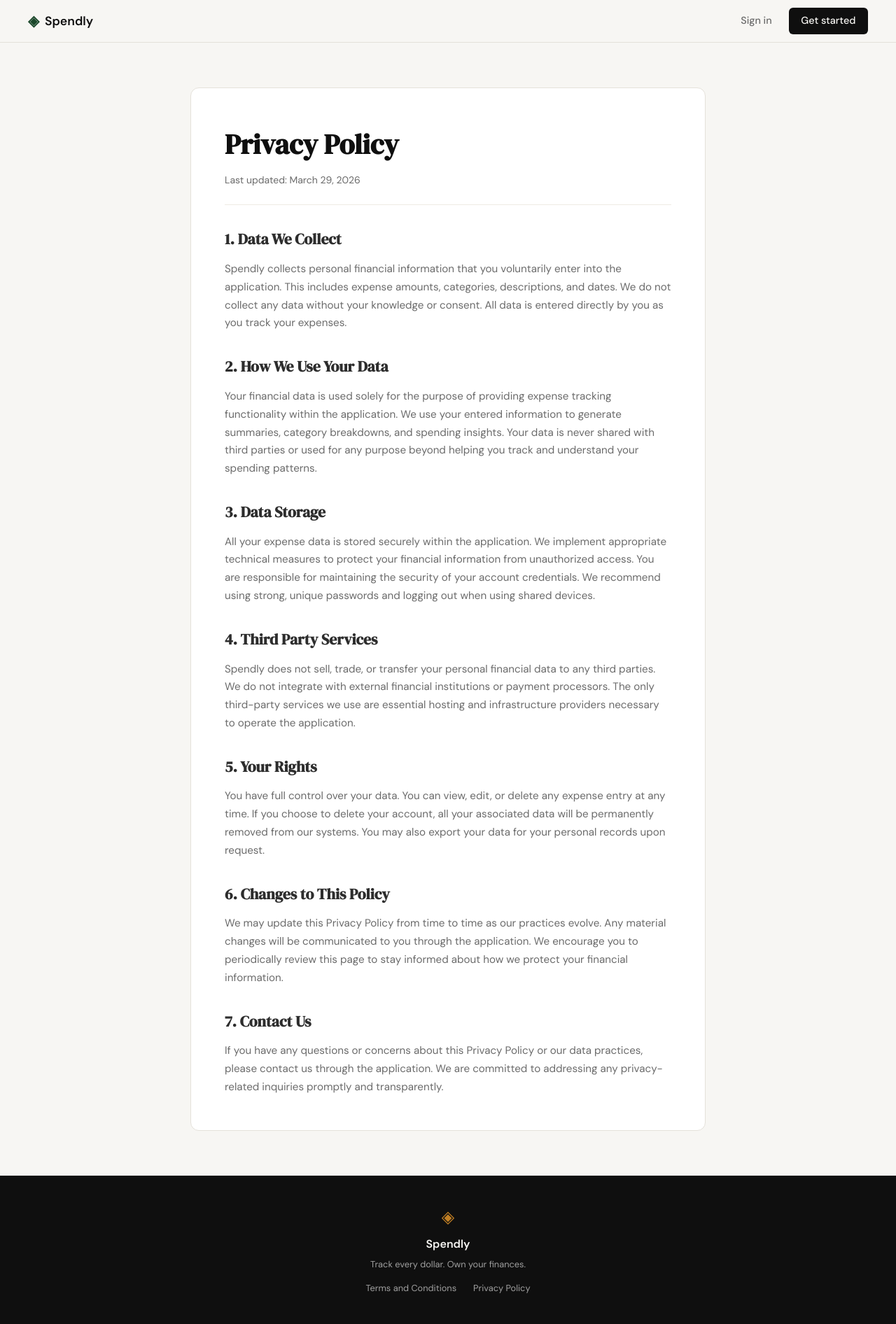
After one commit to SayamAlt/Expense-Tracking-Application-using-Claude-Code, a Flask app: page /privacy in a window 1280 px wide. The commit adds this page. Shown: the whole page at 70% size. Run offline with Flask 3, Linux system fonts and the light colour scheme.

Commit message:
landing: add privacy policy page and route

```diff
--- a/app.py
+++ b/app.py
@@ -25,6 +25,11 @@ def login():
 @app.route("/terms")
 def terms():
     return render_template("terms.html")
+
+
+@app.route("/privacy")
+def privacy():
+    return render_template("privacy.html")
 
 
 # ------------------------------------------------------------------ #
--- a/file.txt
+++ b/file.txt
@@ -28,15 +28,16 @@ git commit -m "landing: add terms and conditions page and route”
 Do the same as you did for the Terms and Conditions page,
 but for Privacy Policy.
 
-1. Add a new route in [app.py](http://app.py/):
+1. Add a new route in [@app.py](http://app.py/):
 GET /privacy → renders templates/privacy.html
 2. Create templates/privacy.html with generic privacy policy
 content appropriate for a personal expense tracking app.
 Include sections like: Data We Collect, How We Use Your Data,
 Data Storage, Third Party Services, and Contact Us.
 Match the style of terms.html.
-3. In templates/landing.html, update the "Privacy Policy"
+3. In @templates/landing.html, update the "Privacy Policy"
 footer link href from "#" to "/privacy".
+4. Ensure that the overall appearance completely resembles the website's theme.
 
 git commit -m "landing: add privacy policy page and route”
 
--- a/templates/base.html
+++ b/templates/base.html
@@ -36,7 +36,7 @@
             <p class="footer-copy">Track every dollar. Own your finances.</p>
             <div class="footer-links">
                 <a href="/terms">Terms and Conditions</a>
-                <a href="#">Privacy Policy</a>
+                <a href="/privacy">Privacy Policy</a>
             </div>
         </div>
     </footer>
--- /dev/null
+++ b/templates/privacy.html
@@ -0,0 +1,49 @@
+{% extends "base.html" %}
+
+{% block title %}Privacy Policy — Spendly{% endblock %}
+
+{% block content %}
+<section class="terms-section">
+    <div class="terms-container">
+        <h1 class="terms-title">Privacy Policy</h1>
+        <p class="terms-updated">Last updated: March 29, 2026</p>
+
+        <div class="terms-content">
+            <section class="terms-block">
+                <h2>1. Data We Collect</h2>
+                <p>Spendly collects personal financial information that you voluntarily enter into the application. This includes expense amounts, categories, descriptions, and dates. We do not collect any data without your knowledge or consent. All data is entered directly by you as you track your expenses.</p>
+            </section>
+
+            <section class="terms-block">
+                <h2>2. How We Use Your Data</h2>
+                <p>Your financial data is used solely for the purpose of providing expense tracking functionality within the application. We use your entered information to generate summaries, category breakdowns, and spending insights. Your data is never shared with third parties or used for any purpose beyond helping you track and understand your spending patterns.</p>
+            </section>
+
+            <section class="terms-block">
+                <h2>3. Data Storage</h2>
+                <p>All your expense data is stored securely within the application. We implement appropriate technical measures to protect your financial information from unauthorized access. You are responsible for maintaining the security of your account credentials. We recommend using strong, unique passwords and logging out when using shared devices.</p>
+            </section>
+
+            <section class="terms-block">
+                <h2>4. Third Party Services</h2>
+                <p>Spendly does not sell, trade, or transfer your personal financial data to any third parties. We do not integrate with external financial institutions or payment processors. The only third-party services we use are essential hosting and infrastructure providers necessary to operate the application.</p>
+            </section>
+
+            <section class="terms-block">
+                <h2>5. Your Rights</h2>
+                <p>You have full control over your data. You can view, edit, or delete any expense entry at any time. If you choose to delete your account, all your associated data will be permanently removed from our systems. You may also export your data for your personal records upon request.</p>
+            </section>
+
+            <section class="terms-block">
+                <h2>6. Changes to This Policy</h2>
+                <p>We may update this Privacy Policy from time to time as our practices evolve. Any material changes will be communicated to you through the application. We encourage you to periodically review this page to stay informed about how we protect your financial information.</p>
+            </section>
+
+            <section class="terms-block">
+                <h2>7. Contact Us</h2>
+                <p>If you have any questions or concerns about this Privacy Policy or our data practices, please contact us through the application. We are committed to addressing any privacy-related inquiries promptly and transparently.</p>
+            </section>
+        </div>
+    </div>
+</section>
+{% endblock %}
```
